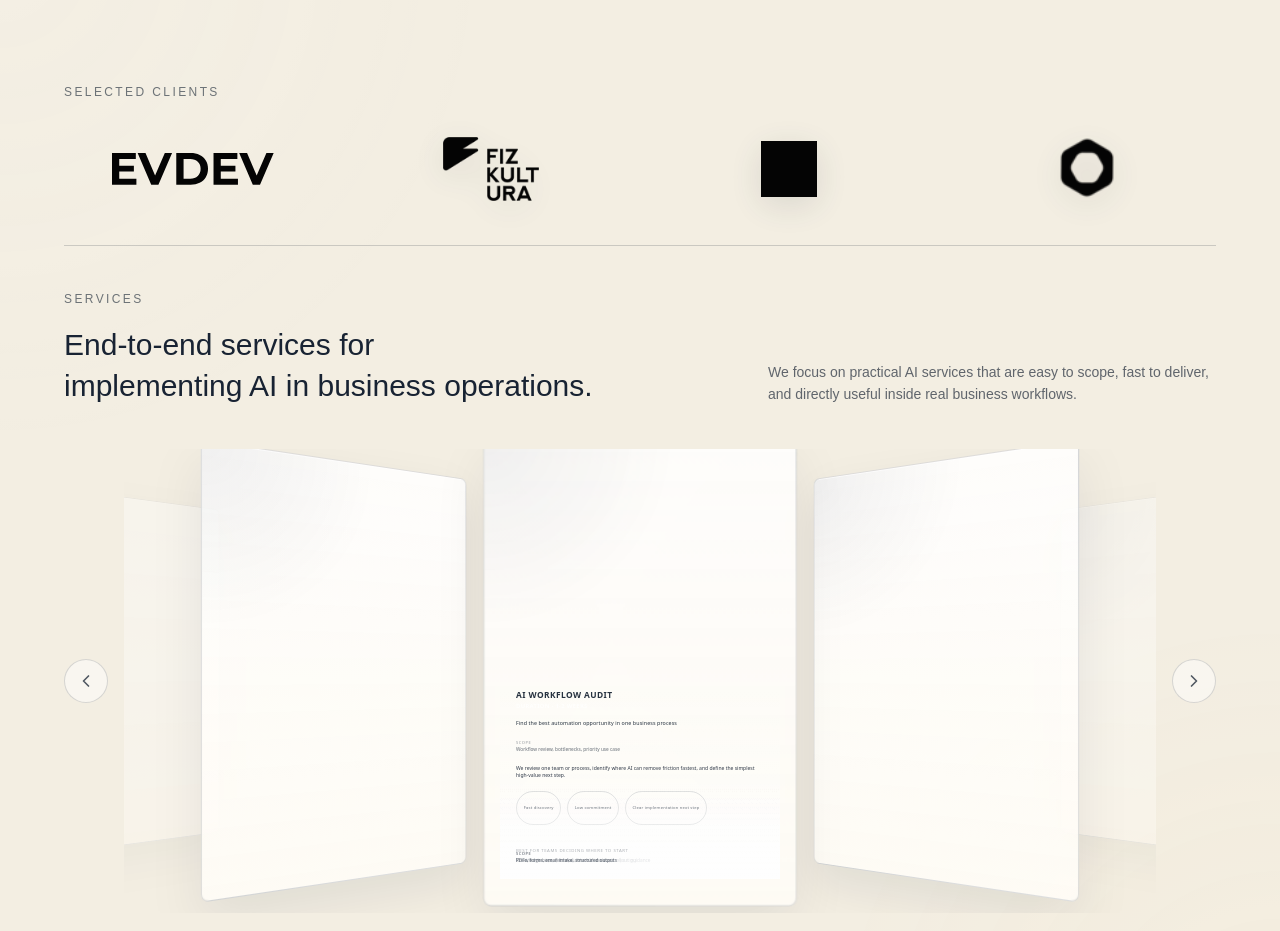
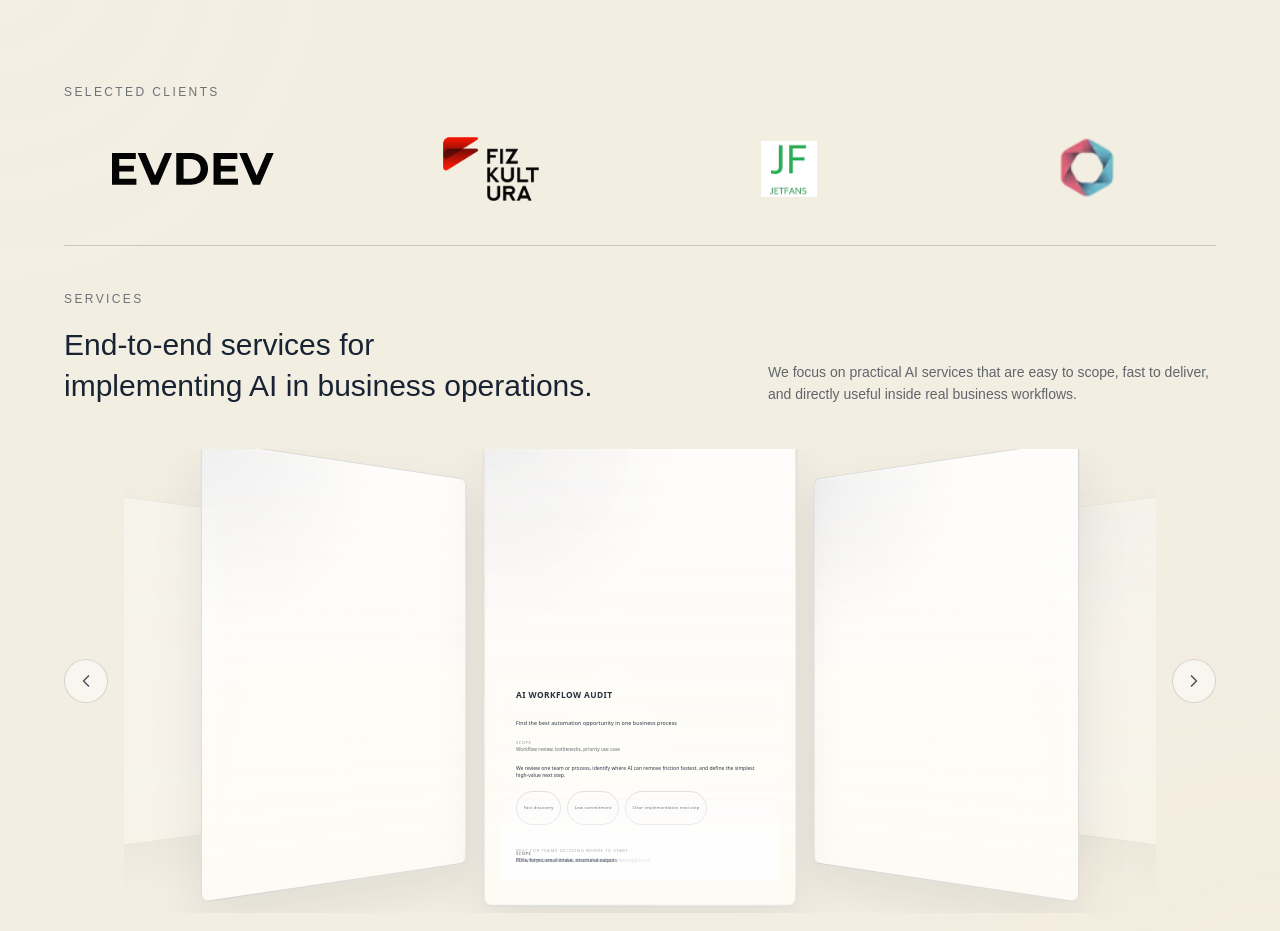
Before and after one commit to artemiusradin-png/deview-website, a Next.js app: page / in a window 1280 px wide. Shown: the part 6020-6951 px from the top of the page. Built offline with nearby package versions, Linux system fonts and the light colour scheme; a web font is replaced by a local one.

Commit message:
Restore original client logo colors

```diff
--- a/app/globals.css
+++ b/app/globals.css
@@ -209,20 +209,12 @@ html[data-theme="light"] .bg-grid::before {
   filter: none;
 }
 
-.service-client__logo--raster {
-  filter: brightness(0) invert(1) drop-shadow(0 8px 20px rgba(0, 0, 0, 0.22));
-}
-
 .service-client__logo--evdev {
   color: var(--white-100);
 }
 
 html[data-theme="light"] .service-client__logo {
   filter: none;
-}
-
-html[data-theme="light"] .service-client__logo--raster {
-  filter: brightness(0) saturate(100%) drop-shadow(0 8px 18px rgba(19, 31, 47, 0.12));
 }
 
 html[data-theme="light"] .service-client__logo--evdev {
--- a/components/HomeServicesSection.tsx
+++ b/components/HomeServicesSection.tsx
@@ -76,7 +76,7 @@ export function HomeServicesSection({ variant = "home" }: HomeServicesSectionPro
                       alt={client.name}
                       width={client.width}
                       height={client.height}
-                      className={`service-client__logo service-client__logo--raster ${client.logoH} w-auto max-w-full object-contain`}
+                      className={`service-client__logo ${client.logoH} w-auto max-w-full object-contain`}
                     />
                   )}
                 </motion.div>
```
